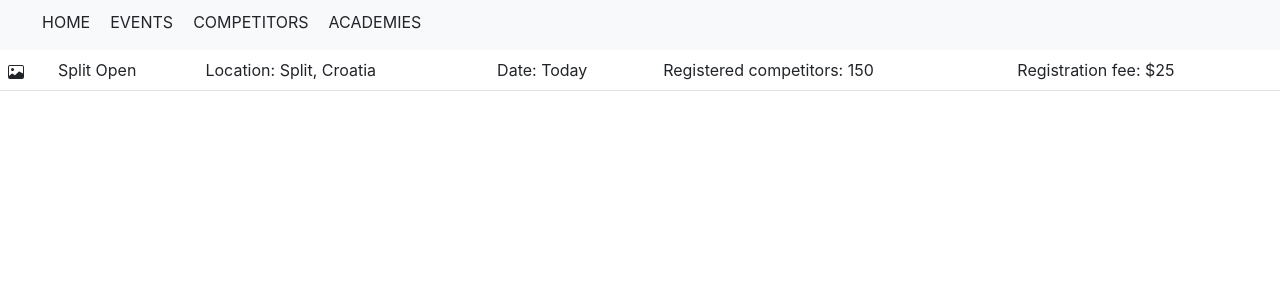
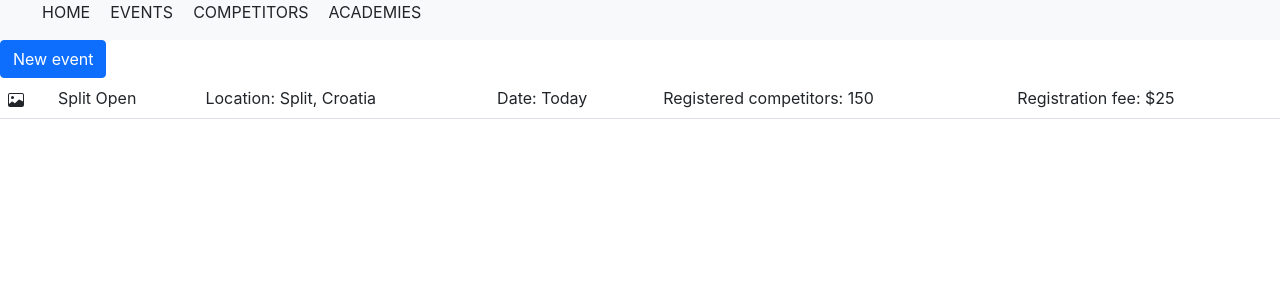
Before and after one commit to franem-98/Bjj-comp-app-frontend, a Next.js app: page /events in a window 1280 px wide. Shown: the top 300 px of the page. Built offline with nearby package versions, Linux system fonts and the light colour scheme; data requests are answered from the project's data file.

Commit message:
Removed navbar css, added id route to events page

```diff
--- /dev/null
+++ b/components/common/NewButton.jsx
@@ -0,0 +1,11 @@
+import Link from "next/link";
+
+const NewButton = ({ label, href }) => {
+  return (
+    <div className={`btn btn-primary`}>
+      <Link href={href}>{label}</Link>
+    </div>
+  );
+};
+
+export default NewButton;
--- a/data/db.json
+++ b/data/db.json
@@ -7,7 +7,8 @@
       "date": "Today",
       "registeredCompetitors": 150,
       "registrationFee": 25,
-      "description": ""
+      "description": "",
+      "gi/nogi": "gi"
     }
   ],
   "competitors": [],
--- a/package.json
+++ b/package.json
@@ -5,7 +5,8 @@
     "dev": "next dev",
     "build": "next build",
     "start": "next start",
-    "lint": "next lint"
+    "lint": "next lint",
+    "server": "npx json-server --watch data/db.json --port 5000"
   },
   "dependencies": {
     "axios": "^0.26.0",
--- a/pages/events.js
+++ b/pages/events/index.js
@@ -1,5 +1,6 @@
 import { useState, useEffect } from "react";
-import http from "../services/httpService";
+import NewButton from "../../components/common/NewButton";
+import http from "../../services/httpService";
 import { BsImage } from "react-icons/bs";
 
 const Events = () => {
@@ -15,8 +16,9 @@ const Events = () => {
   }, []);
 
   return (
-    <>
-      <table className="table">
+    <div>
+      <NewButton label="New event" href="/events/new" />
+      <table className={`table `}>
         <tbody>
           {events.map(
             ({
@@ -41,7 +43,7 @@ const Events = () => {
           )}
         </tbody>
       </table>
-    </>
+    </div>
   );
 };
 
--- a/styles/NavBar.module.css
+++ b/styles/NavBar.module.css
@@ -1,7 +1,9 @@
-.nav {
+/* .nav {
   width: 100%;
   padding: 10px 0 0 0;
-}
+  position: fixed;
+  top: 0;
+} */
 
 .ul {
   display: inline;
```
Also changed, not shown: pages/events/[id].js (added, +10 -0 lines).
